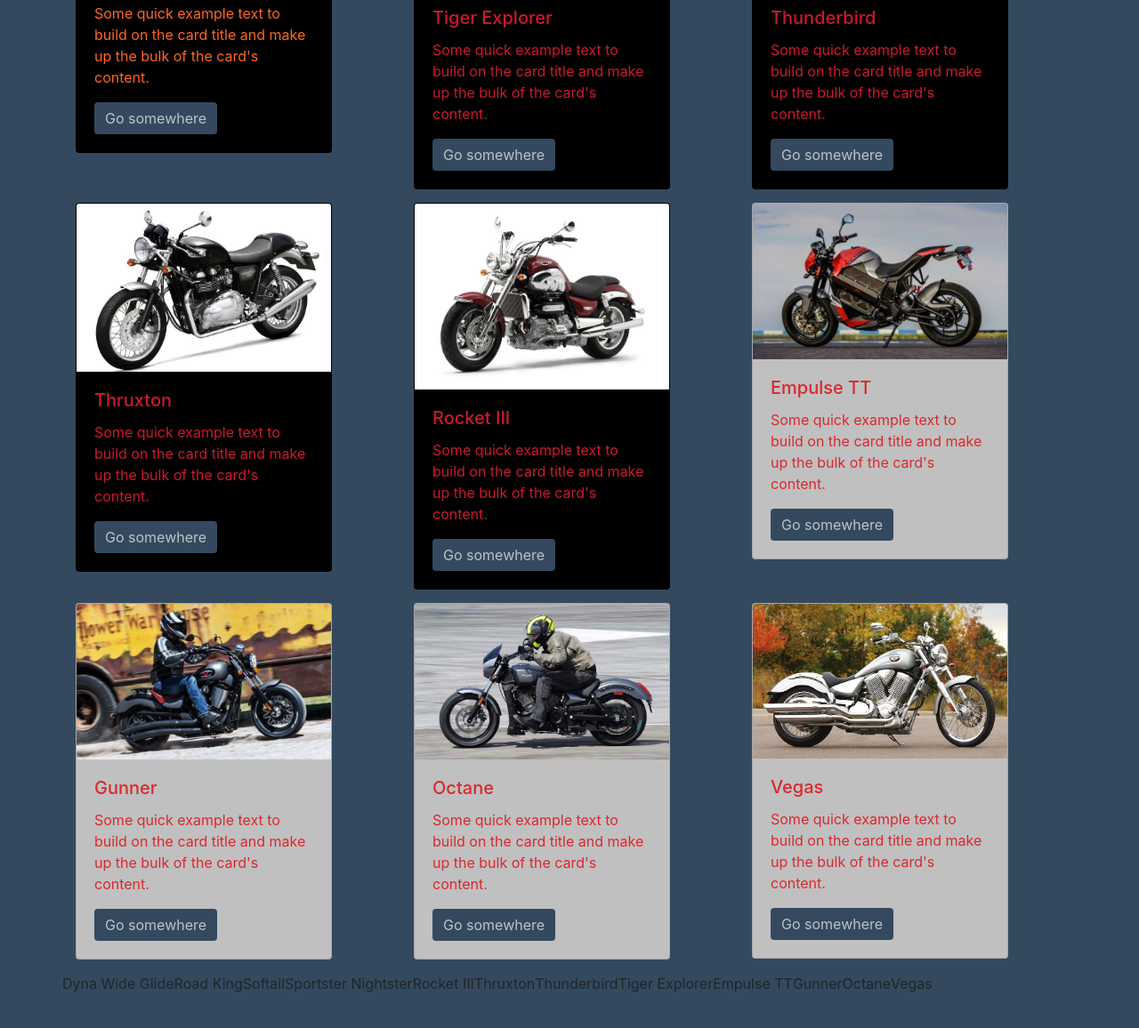
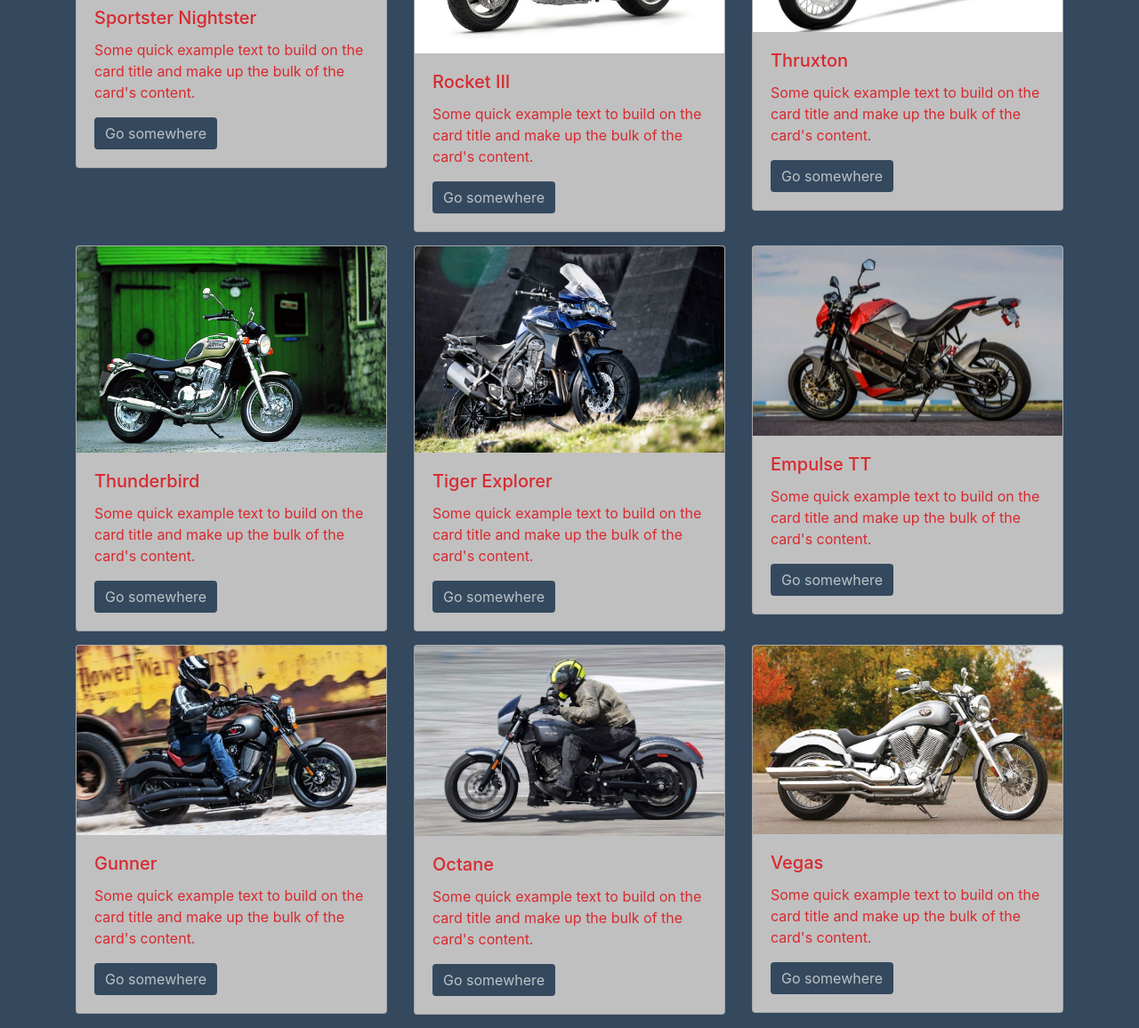
Before and after one commit to jcw2865/motorcycle-portfolio, a plain HTML site: page home.html in a window 1280 px wide. Shown: the part 1640-2796 px from the top of the page at 89% size. Before the commit the page ends 2758 px from the top, so only its background shows below. Drawn offline with nearby package versions, Linux system fonts and the light colour scheme.

Commit message:
Added a for-loop to create a card for each motorcycle in the array.

```diff
--- a/home.html
+++ b/home.html
@@ -55,7 +55,7 @@
             <p>Click the button below to learn more about Harley-Davidson bikes. </p>
             <a class="btn btn-primary btn-lg" id="learnmore" href="./harley.html" role="button">Learn more</a>
         </div>
-        <div class="row">
+        <!-- <div class="row">
             <div class="col-sm-4">
                 <div class="card card-hd " style="width: 18rem;">
                     <img src="./images/harley/SportsterNightster.png" class="card-img-top" alt="SportsterNightster">
@@ -192,7 +192,7 @@
                     </div>
                 </div>
             </div>
-        </div>
+        </div> -->
         <div class="row" id="bikesContainer"></div>
     </div>
     <script src="https://cdnjs.cloudflare.com/ajax/libs/jquery/3.2.1/jquery.min.js"></script>
--- a/index.js
+++ b/index.js
@@ -1,6 +1,6 @@
 $(document).ready(function () {
+    // The commented-out code below was an attempt to access the JSON data in bikes.json. Having a brain fart and can't figure out why it's not working.
     // const fs = require("fs");
-
     // fs.readFile("bikes.json", "utf8", function (err, data) {
     //     if (err) {
     //         throw (err);
@@ -71,7 +71,7 @@
         {
             "name": "Vegas",
             "make": "victory",
-            "image": "./images/victory/VictoryVegas"
+            "image": "./images/victory/VictoryVegas.png"
         }
     ]
 
@@ -82,8 +82,18 @@
     //     $("#bikesContainer").append(bikeDiv);
     // });
     for (var i = 0; i < bikesArray.length; i++) {
-        const bikeDiv = $("<div>");
-        bikeDiv.text(bikesArray[i].name);
-        $("#bikesContainer").append(bikeDiv);
+        // const bikeDiv = $("<div>");
+        // bikeDiv.text(bikesArray[i].name);
+        const bikeCard = `<div class="col-sm-4">
+            <div class="card card-victory" style = {{width: 18rem;}}>
+                <img src="${bikesArray[i].image}" class="card-img-top" alt="Bike Image">
+                    <div class="card-body">
+                        <h5 class="card-title">${bikesArray[i].name}</h5>
+                        <p class="card-text">Some quick example text to build on the card title and make up the bulk
+                        of
+                    the card's content.</p>
+                        <a href="#" class="btn btn-primary">Go somewhere</a>
+                    </div></div></div >`;
+        $("#bikesContainer").append(bikeCard);
     }
 });
```
